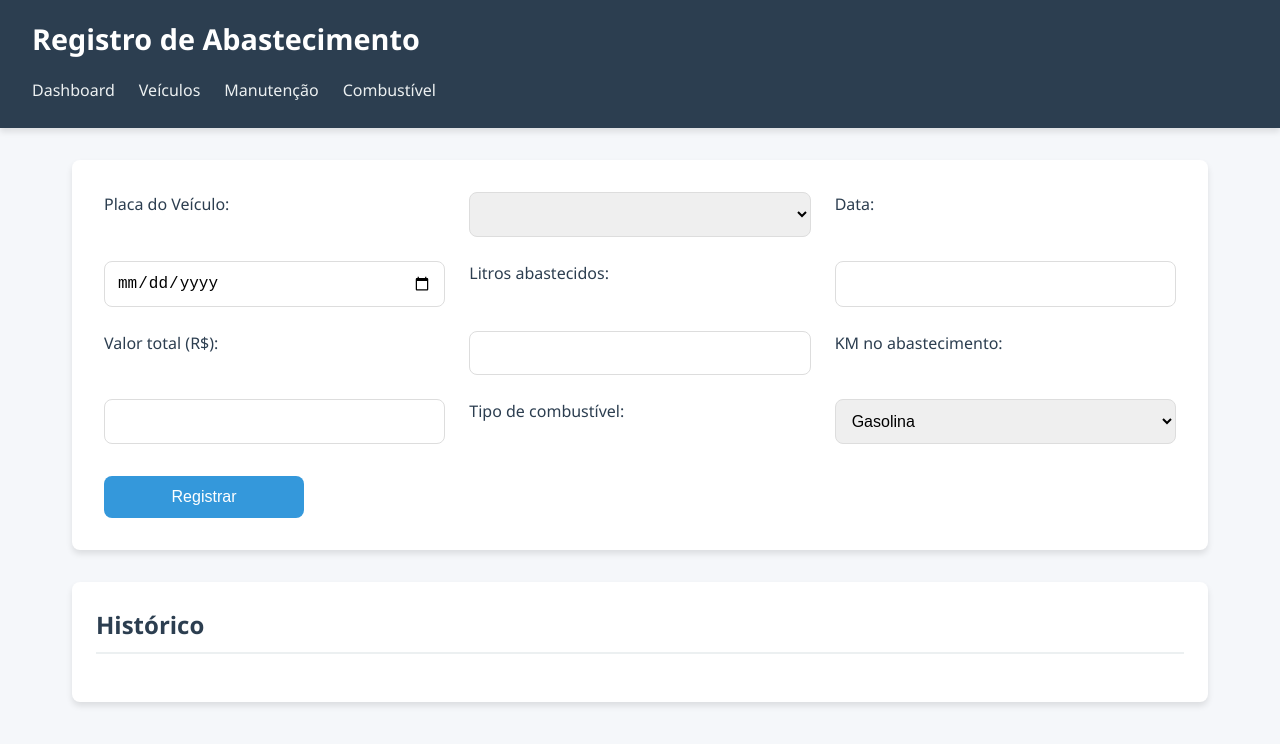
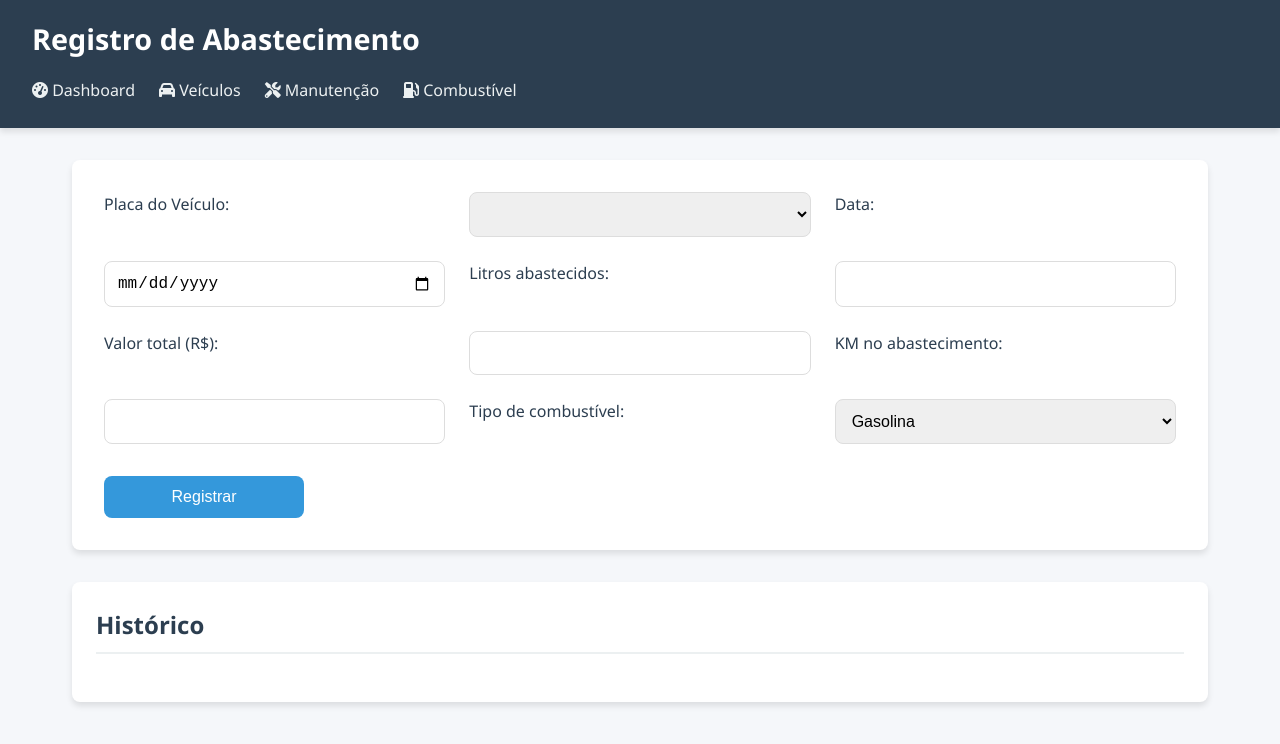
Before and after one commit to leandrocirilojs/Frotavistoria, a plain HTML site: page abastecimento.html in a window 1280 px wide. Drawn offline with Linux system fonts and the light colour scheme.

Commit message:
Update abastecimento.html

```diff
--- a/abastecimento.html
+++ b/abastecimento.html
@@ -4,17 +4,18 @@
   <meta charset="UTF-8">
   <meta name="viewport" content="width=device-width, initial-scale=1.0">
   <title>Registro de Combustível</title>
+ <link rel="stylesheet" href="https://cdnjs.cloudflare.com/ajax/libs/font-awesome/6.0.0-beta3/css/all.min.css">
   <link rel="stylesheet" href="style.css">
 </head>
 <body>
   <header>
     <h1>Registro de Abastecimento</h1>
     <nav>
-      <a href="index.html">Dashboard</a>
-      <a href="veiculos.html">Veículos</a>
-      <a href="manutencao.html">Manutenção</a>
-      <a href="abastecimento.html">Combustível</a>
-    </nav>
+  <a href="index.html"><i class="fas fa-tachometer-alt"></i> Dashboard</a>
+  <a href="veiculos.html"><i class="fas fa-car"></i> Veículos</a>
+  <a href="manutencao.html"><i class="fas fa-tools"></i> Manutenção</a>
+  <a href="abastecimento.html"><i class="fas fa-gas-pump"></i> Combustível</a>
+</nav>
   </header>
 
   <main>
```
